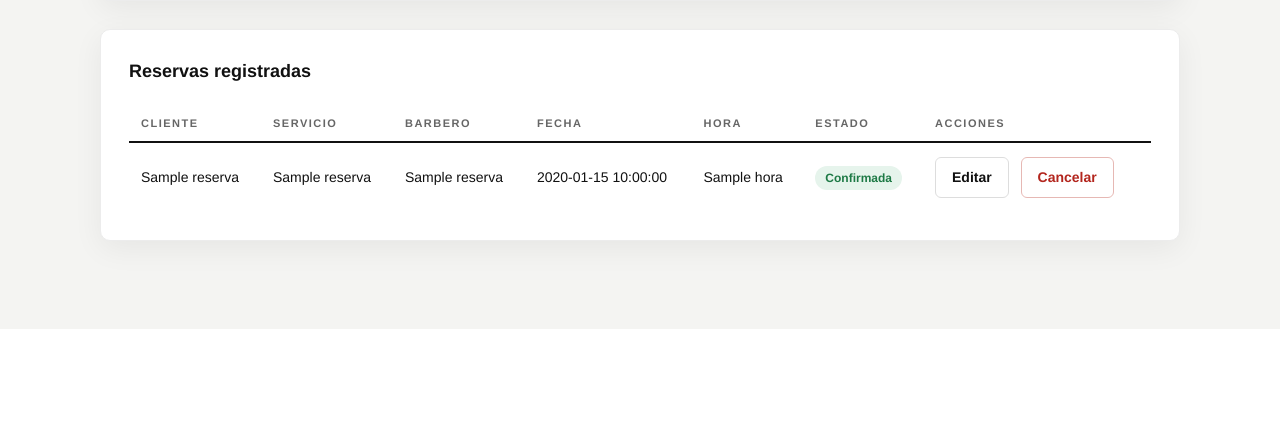
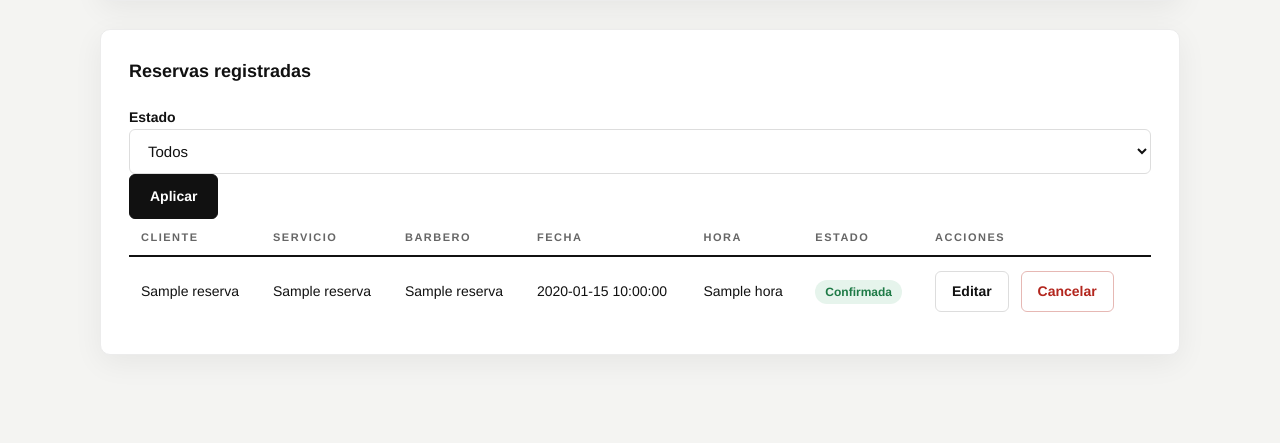
Before and after one commit to mailo56/UkiddBarber, a Flask app: page /reservas in a window 1280 px wide. Shown: the part 825-1268 px from the top of the page. Before the commit the page ends 1154 px from the top, so only its background shows below. Run offline with Flask 3, Linux system fonts and the light colour scheme; the visitor is signed in with stand-in values (Sample User, id 1); a database or web service that is not in the repository returns one stand-in record (values such as "Sample title"); some libraries are stand-ins or nearby versions.

Commit message:
Filtrar reservas por estado

```diff
--- a/app.py
+++ b/app.py
@@ -735,18 +735,23 @@ def eliminar_disponibilidad(id_disponibilidad):
 
 @app.route("/reservas")
 def reservas():
+    filtro = request.args.get("estado", "")
     with conexion_bd() as conexion:
         clientes = listar_clientes(conexion)
         servicios = listar_servicios(conexion)
         barberos = listar_barberos(conexion)
         reservas = consultar_reservas(conexion)
 
+    if filtro in ("Confirmada", "Cancelada"):
+        reservas = [fila for fila in reservas if fila["estado"] == filtro]
+
     return render_template(
         "reservas.html",
         clientes=clientes,
         servicios=servicios,
         barberos=barberos,
-        reservas=reservas
+        reservas=reservas,
+        filtro=filtro
     )
 
 
--- a/templates/reservas.html
+++ b/templates/reservas.html
@@ -150,6 +150,19 @@
 
             <h3>Reservas registradas</h3>
 
+            <form method="get" action="{{ url_for('reservas') }}">
+                <label for="consulta">Estado</label>
+                <select id="consulta" name="estado">
+                    <option value="">Todos</option>
+                    <option value="Confirmada"{% if filtro == "Confirmada" %} selected{% endif %}>Confirmada</option>
+                    <option value="Cancelada"{% if filtro == "Cancelada" %} selected{% endif %}>Cancelada</option>
+                </select>
+                <button type="submit">Aplicar</button>
+                {% if filtro %}
+                    <a href="{{ url_for('reservas') }}">Restablecer</a>
+                {% endif %}
+            </form>
+
             {% if reservas %}
 
                 <table>
@@ -256,7 +269,7 @@
             {% else %}
 
                 <p>
-                    No hay reservas registradas.
+                    {% if filtro %}No hay resultados para la selección.{% else %}No hay reservas registradas.{% endif %}
                 </p>
 
             {% endif %}
```
